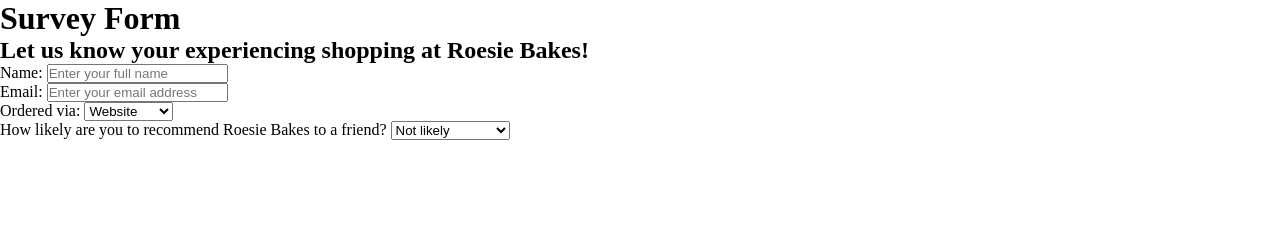
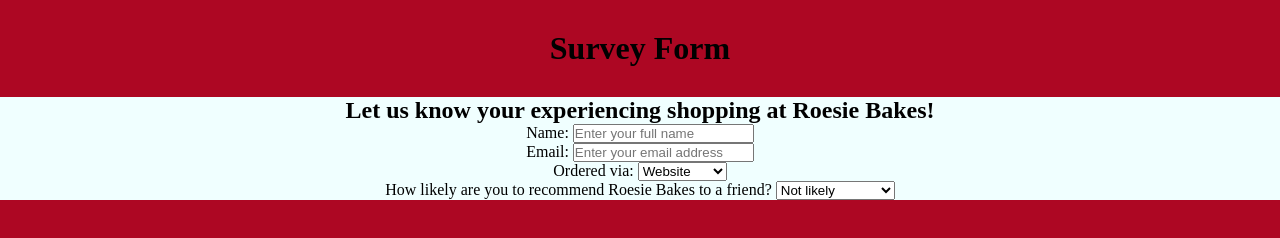
Before and after one commit to li0so/survey_form, a plain HTML site: page index.html in a window 1280 px wide. Drawn offline with Linux system fonts and the light colour scheme.

Commit message:
Edits
Code cleaning.

```diff
--- a/index.html
+++ b/index.html
@@ -15,14 +15,14 @@
 
         <h2>Let us know your experiencing shopping at Roesie Bakes!</h2>
 
-        <form action="survey_form" method="post">
+        <form action="" method="post">
 
             <label for="name">Name:
             <input id="name" type="text" placeholder="Enter your full name"></input>
             </label>
 
             <label for="email">Email:
-            <input id="email" type="text" placeholder="Enter your email address"></input>
+            <input id="email" type="email" placeholder="Enter your email address"></input>
             </label>
 
             <label for="order_type">Ordered via:
--- a/styles.css
+++ b/styles.css
@@ -4,9 +4,19 @@
     margin: 0;
 }
 
-/* body {
+body {
     background-color: #ad0723;
-} */
+}
+
+h1 {
+    text-align: center;
+    padding: 30px;
+}
+
+.content_wrapper {
+    background-color: azure;
+    text-align: center;
+}
 
 form {
     display: flex;
```
